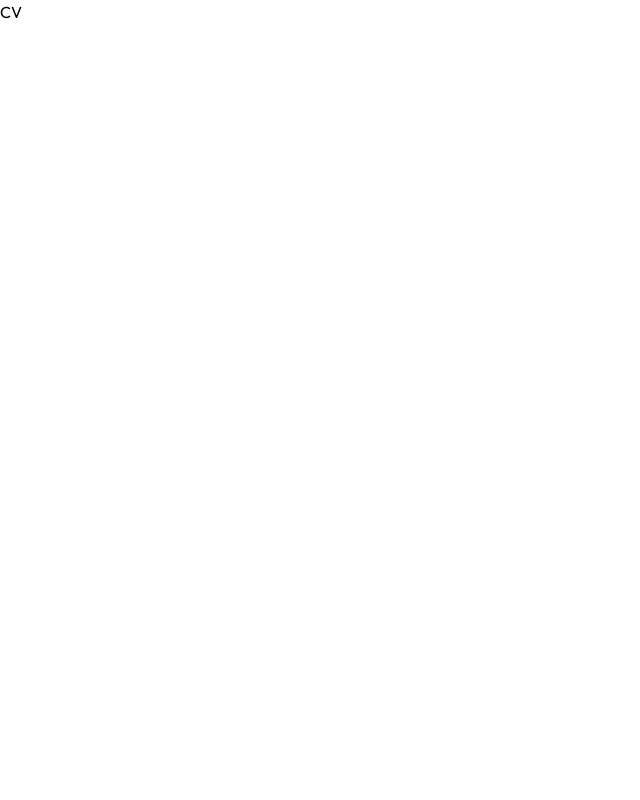
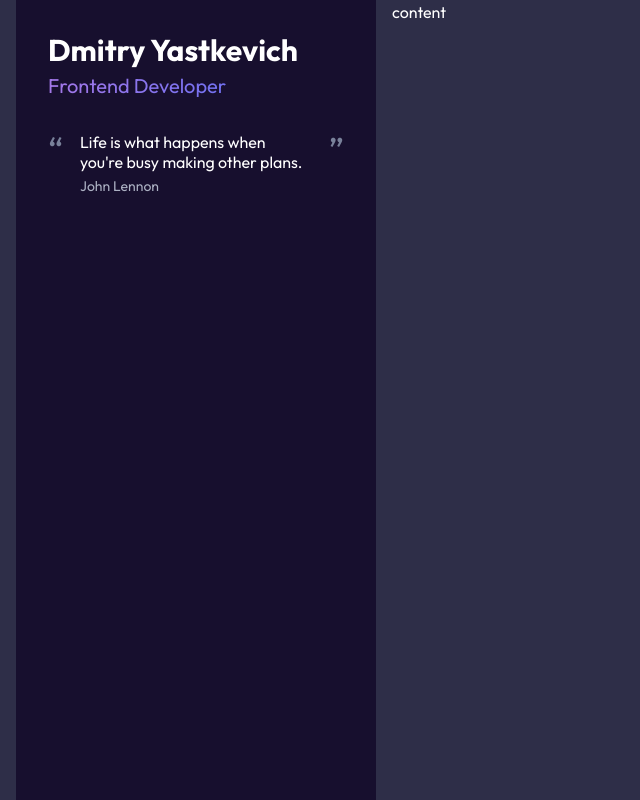
Before and after one commit to yatskeech/cv, a React (Vite) app: page / in a window 1280 px wide. Shown: the whole page, without its empty margins (0-640 px from the left). Built offline with nearby package versions, Linux system fonts and the light colour scheme; a web font is replaced by a local one.

Commit message:
Create a header of panel

```diff
--- a/src/App.tsx
+++ b/src/App.tsx
@@ -1,5 +1,20 @@
+import Header from "./components/Header";
+
 function App() {
-  return <div>CV</div>;
+  return (
+    <div className="w-full min-h-screen bg-gray-darker">
+      <div className="container">
+        <div className="flex gap-4 text-white">
+          <div className="w-[360px] min-h-screen bg-primary-darkest">
+            <div className="p-8">
+              <Header />
+            </div>
+          </div>
+          <div>content</div>
+        </div>
+      </div>
+    </div>
+  );
 }
 
 export default App;
--- /dev/null
+++ b/src/components/Header.tsx
@@ -0,0 +1,20 @@
+function Header() {
+  return (
+    <div className="flex flex-col gap-8">
+      <div className="flex flex-col gap-1 leading-none">
+        <h1 className="text-3xl font-bold">Dmitry Yastkevich</h1>
+        <h2 className="text-xl text-gradient-primary">Frontend Developer</h2>
+      </div>
+      <div className="quote flex flex-col gap-1 leading-none">
+        <blockquote>
+          <p className="leading-tight">
+            Life is what happens when you're busy making other plans.
+          </p>
+        </blockquote>
+        <span className="text-sm text-gray-light">John Lennon</span>
+      </div>
+    </div>
+  );
+}
+
+export default Header;
--- a/src/index.css
+++ b/src/index.css
@@ -6,4 +6,31 @@
   body {
     font-family: "Outfit", sans-serif;
   }
+
+  .text-gradient-primary {
+    @apply text-transparent bg-gradient-to-r from-[#A478E8] to-[#516CF7] bg-clip-text;
+  }
+
+  .quote {
+    quotes: "\201C""\201D";
+    @apply px-8 relative;
+  }
+
+  .quote::before,
+  .quote::after {
+    position: absolute;
+    top: 0;
+    font-size: 36px;
+    @apply text-gray-default;
+  }
+
+  .quote::before {
+    content: open-quote;
+    left: 0;
+  }
+
+  .quote::after {
+    content: close-quote;
+    right: 0;
+  }
 }
--- a/tailwind.config.js
+++ b/tailwind.config.js
@@ -2,7 +2,14 @@
 export default {
   content: ["./index.html", "./src/**/*.{js,ts,jsx,tsx}"],
   theme: {
+    container: {
+      center: true,
+      padding: "16px",
+    },
     colors: {
+      white: "#ffffff",
+      transparent: 'transparent',
+
       "primary-darkest": "#170F2E",
       "primary-darker": "#312163",
       "primary-dark": "#5531A7",
```
